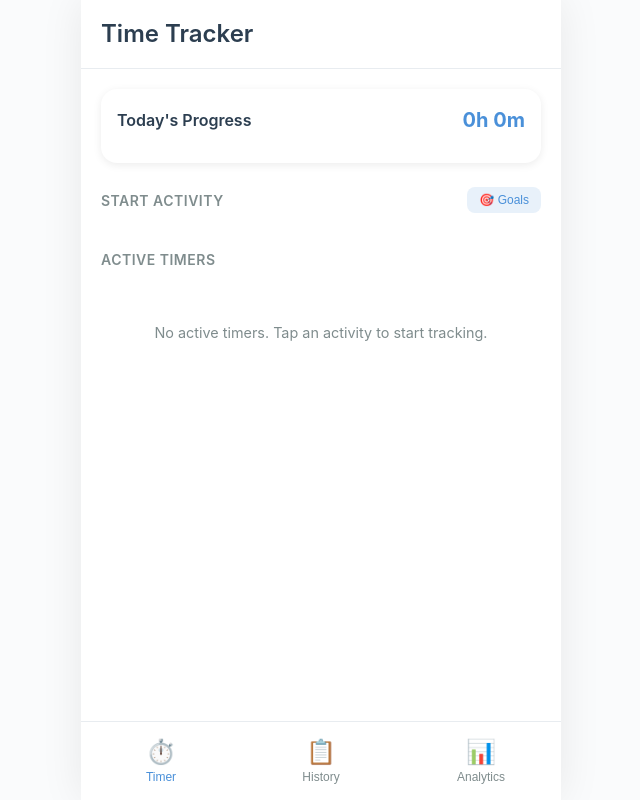
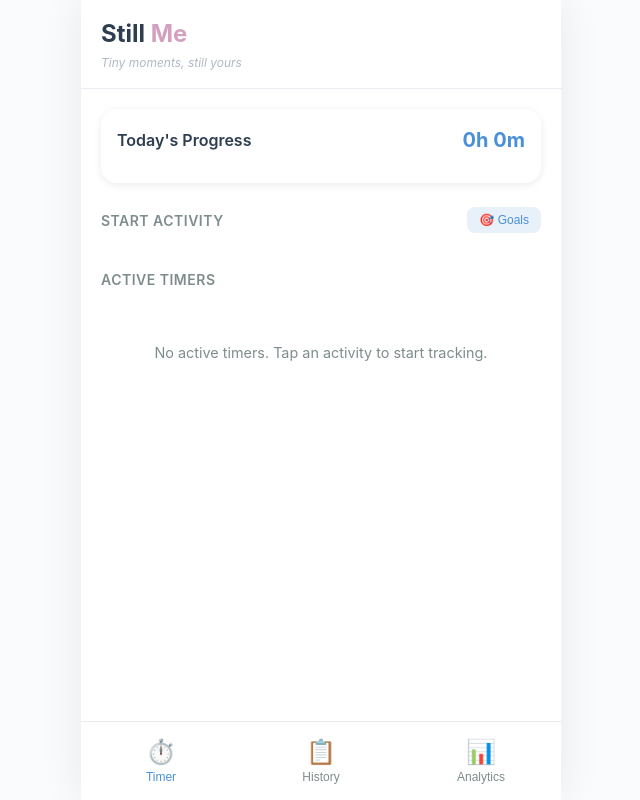
Before and after one commit to leonorhao/timer_app, a plain HTML site: page index.html in a window 1280 px wide. Shown: the whole page, without its empty margins (319-959 px from the left). Drawn offline with nearby package versions, Linux system fonts and the light colour scheme; a script that the page names is missing.

Commit message:
Rebrand to Still Me with pink accent header
App name changed to "Still Me" with tagline "Tiny moments, still yours".
Header uses Option C design: "Still" in dark, "Me" in soft pink.

Co-Authored-By: Claude Opus 4.6 (1M context) <noreply@anthropic.com>

```diff
--- a/css/styles.css
+++ b/css/styles.css
@@ -58,8 +58,19 @@ html, body {
 
 .header h1 {
     font-size: 1.5rem;
-    font-weight: 600;
+    font-weight: 700;
     color: var(--text-primary);
+}
+
+.header-accent {
+    color: #D4A0C0;
+}
+
+.header-tagline {
+    font-size: 0.75rem;
+    color: #B0B8C1;
+    margin-top: 2px;
+    font-style: italic;
 }
 
 /* Main Content */
--- a/index.html
+++ b/index.html
@@ -6,9 +6,9 @@
     <meta name="theme-color" content="#ffffff">
     <meta name="apple-mobile-web-app-capable" content="yes">
     <meta name="apple-mobile-web-app-status-bar-style" content="default">
-    <meta name="apple-mobile-web-app-title" content="Time Tracker">
+    <meta name="apple-mobile-web-app-title" content="Still Me">
 
-    <title>Activity Time Tracker</title>
+    <title>Still Me</title>
 
     <link rel="manifest" href="manifest.json">
     <link rel="apple-touch-icon" href="icons/icon-192.png">
@@ -18,7 +18,8 @@
     <div id="app">
         <!-- Header -->
         <header class="header">
-            <h1>Time Tracker</h1>
+            <h1>Still <span class="header-accent">Me</span></h1>
+            <div class="header-tagline">Tiny moments, still yours</div>
         </header>
 
         <!-- Main Content -->
--- a/sw.js
+++ b/sw.js
@@ -1,4 +1,4 @@
-const CACHE_NAME = 'time-tracker-v15';
+const CACHE_NAME = 'still-me-v1';
 const ASSETS_TO_CACHE = [
     './',
     './index.html',
```
Also changed, not shown: manifest.json.
